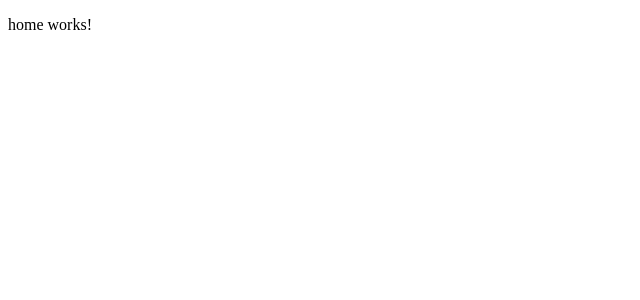
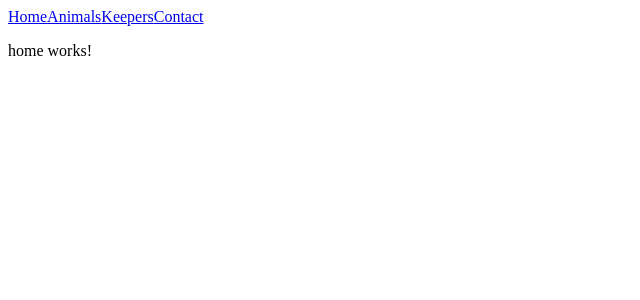
Before and after one commit to jestevezsoarez/refugio-animales-frontend, an Angular app: page /home in a window 1280 px wide. Shown: the top 300 px of the page, without its empty margins (0-640 px from the left). Built offline with nearby package versions, Linux system fonts and the light colour scheme.

Commit message:
creo la navegacion del sitio con ruteo de angular

```diff
--- a/src/app/app.component.html
+++ b/src/app/app.component.html
@@ -1 +1,6 @@
+<a [routerLink]="['/home']" routerLinkActive="router-link-active">Home</a>
+<a [routerLink]="['/animals']" routerLinkActive="router-link-active">Animals</a>
+<a [routerLink]="['/keepers']" routerLinkActive="router-link-active">Keepers</a>
+<a [routerLink]="['/contact']" routerLinkActive="router-link-active">Contact</a>
+
 <router-outlet></router-outlet>
```
